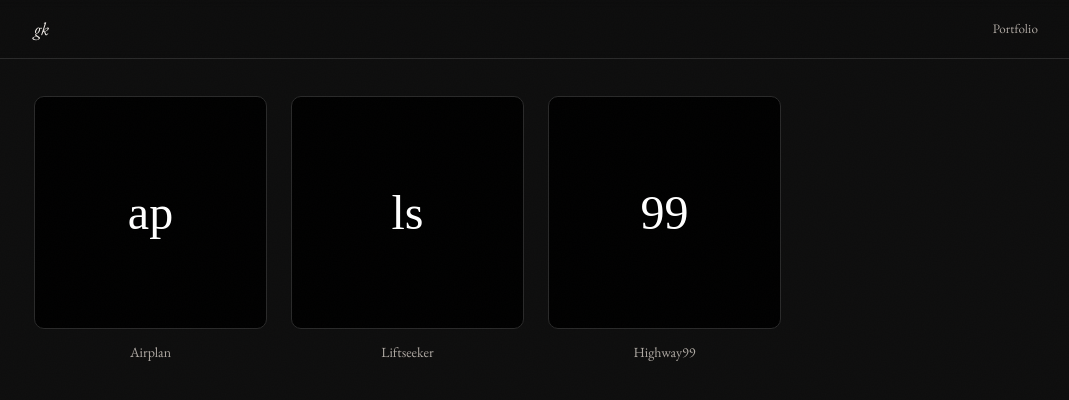
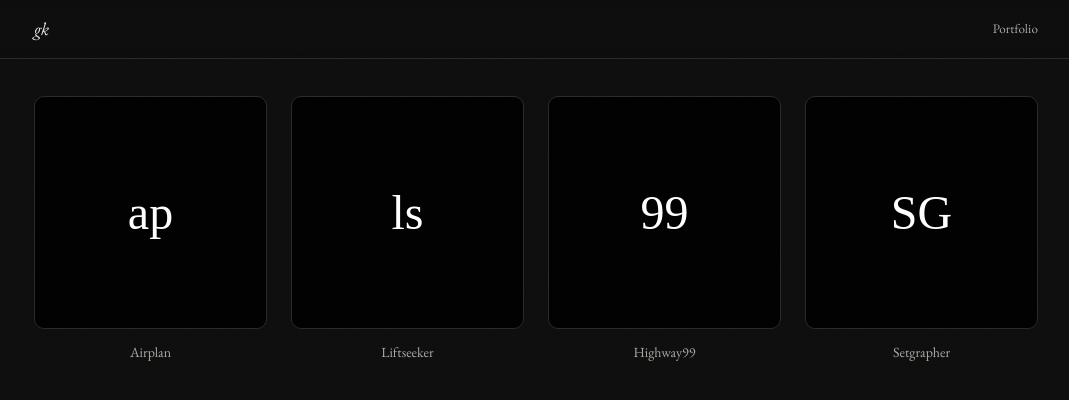
Before and after one commit to lgkeroack/gabsventures, a plain HTML site: page apps/index.html in a window 1280 px wide. Shown: the whole page, without its empty margins (104-1173 px from the left). Drawn offline with nearby package versions, Linux system fonts and the light colour scheme.

Commit message:
css improvements

```diff
--- a/apps/index.html
+++ b/apps/index.html
@@ -10,7 +10,7 @@
   <link rel="preconnect" href="https://fonts.googleapis.com">
   <link rel="preconnect" href="https://fonts.gstatic.com" crossorigin>
   <link rel="stylesheet" href="https://fonts.googleapis.com/css2?family=EB+Garamond:ital,wght@0,400..800;1,400..800&display=swap">
-  <link rel="stylesheet" href="/apps/style.css">
+  <link rel="stylesheet" href="style.css">
 </head>
 <body>
 
@@ -39,6 +39,10 @@
             <div class="app-icon"><span class="app-logo">99</span></div>
             <p class="app-title">Highway99</p>
           </a>
+          <a href="https://setgrapher.vercel.app" target="_blank" rel="noopener" class="app-slot">
+            <div class="app-icon"><span class="app-logo">SG</span></div>
+            <p class="app-title">Setgrapher</p>
+          </a>
 
         </div>
       </div>
```
